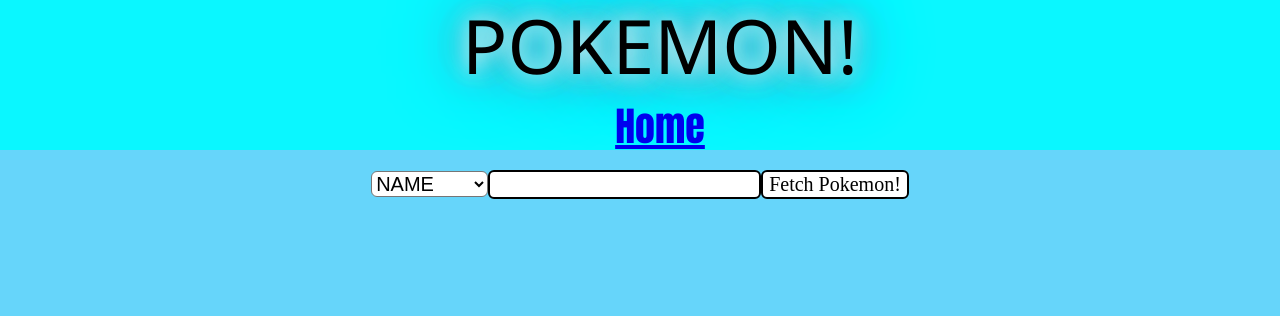
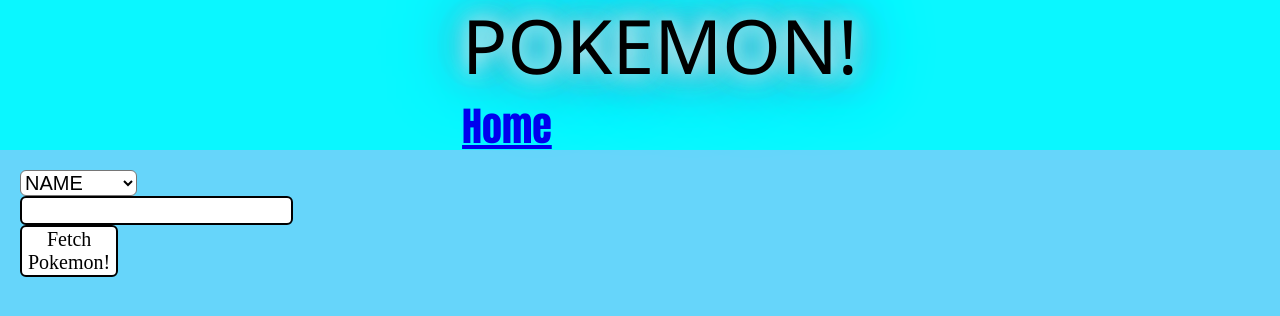
Before and after one commit to gregmall/lab03-design-pokedex-day1, a React (Create React App) app: page / in a window 1280 px wide. Shown: the top 316 px of the page. Built offline with nearby package versions, Linux system fonts and the light colour scheme.

Commit message:
moved some stuff

```diff
--- a/src/App.css
+++ b/src/App.css
@@ -1,7 +1,7 @@
-.app{
-  text-align: center;
+.box{
+  text-align: stretch;
    display: grid;
-   grid-template-rows: 100%/ 20% 80%;
+   grid-template-columns: 100px 1fr;
 
 }
 @media (prefers-reduced-motion: no-preference) {
--- a/src/App.js
+++ b/src/App.js
@@ -35,6 +35,7 @@
               </ul>
           </header>
           <Switch>
+            <div className="box">
               <Route
                   path="/"
                   exact
@@ -45,6 +46,7 @@
                   exact
                   render={(routerProps) => <Detail {...routerProps} />}
                    />
+              </div>
           </Switch>
       </Router>
 
--- /dev/null
+++ b/src/search/DisplayPoke.js
@@ -0,0 +1,22 @@
+import React, { Component } from 'react'
+
+import '../App.css'
+import PokeItem from './PokeItem.js';
+
+
+
+export default class DisplayPoke extends Component {
+    render() {
+
+
+
+        return (
+
+
+        <div >
+           {this.props.pokeState.map(poke => <PokeItem pokemon={poke} />)}
+        </div>
+        )
+
+    }
+}
--- a/src/search/SearchPoke.js
+++ b/src/search/SearchPoke.js
@@ -1,6 +1,6 @@
 import React from 'react';
 import request from 'superagent';
-import DisplayPoke from '../display/DisplayPoke.js';
+import DisplayPoke from './DisplayPoke.js';
 
 
 
@@ -16,7 +16,7 @@
 
     this.setState({ isLoading: true })
     const data = await request.get(`https://alchemy-pokedex.herokuapp.com/api/pokedex?perPage=1000&${this.state.searchBy}=${this.state.search}`);
-    console.log(this.state)
+
     this.setState({
       pokeState: data.body.results,
 
@@ -43,7 +43,7 @@
           {
             isLoading
               ? <p>Loading</p>
-              : pokeState.map(poke => <DisplayPoke pokemon={poke} />)
+              : <DisplayPoke pokeState={this.state.pokeState} />
           }
         </div>
     );
```
Also changed, not shown: src/search/PokeItem.js (renamed from src/display/DisplayPoke.js, +5 -11 lines).
